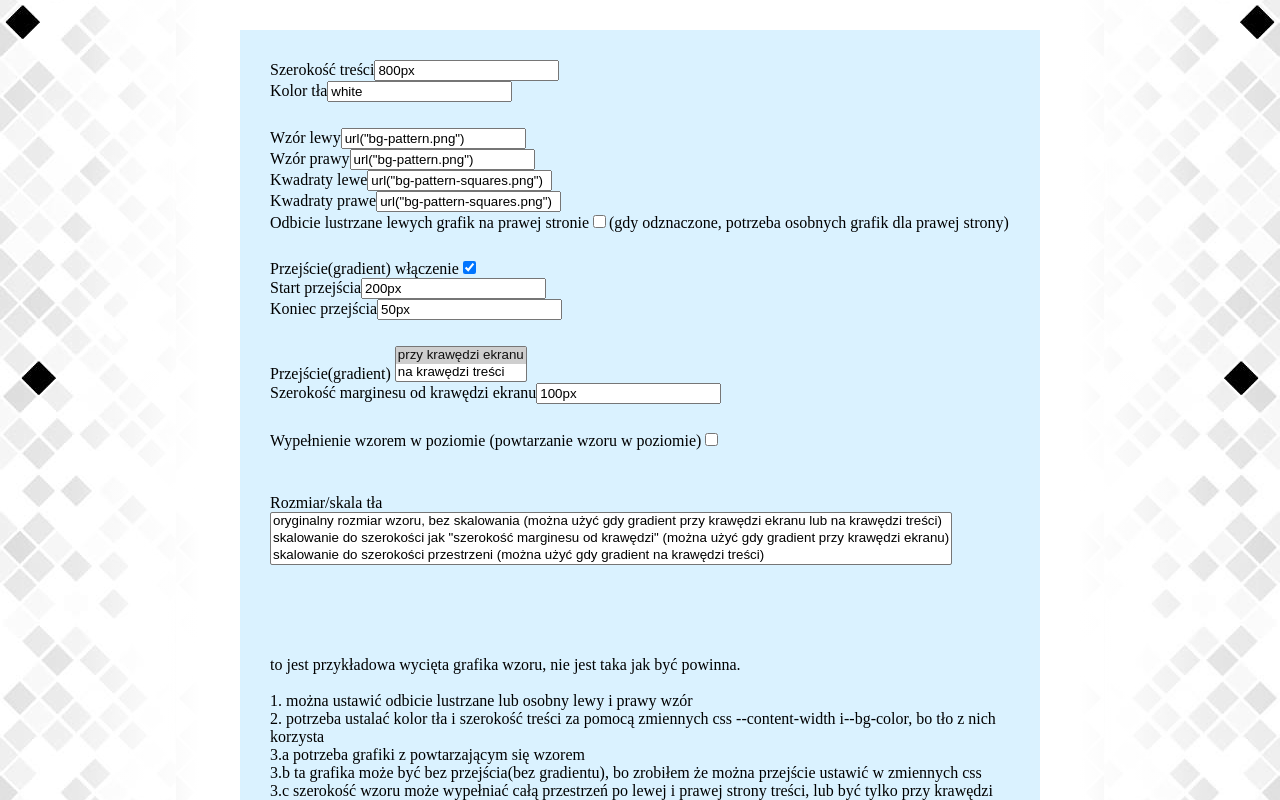
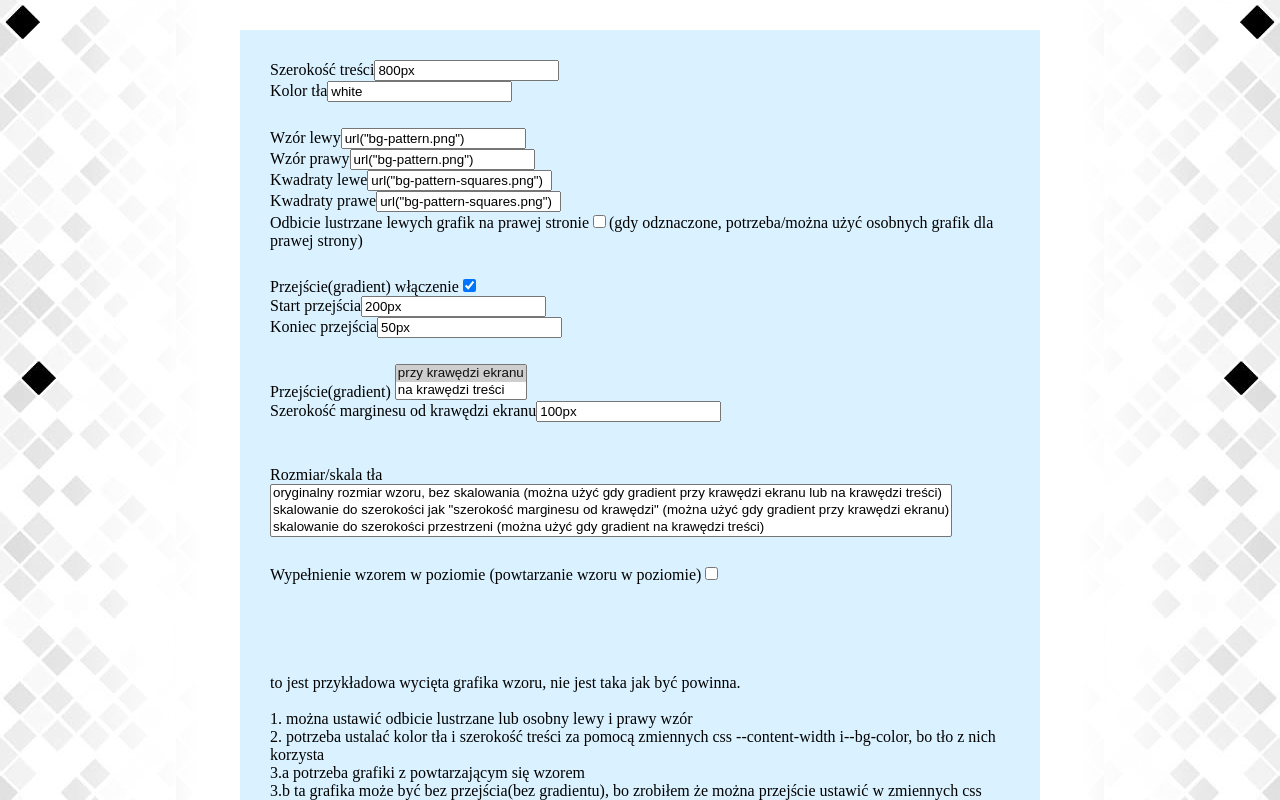
Before and after one commit to lukaszpolowczyk/lukaszpolowczyk.github.io, a plain HTML site: page bg-tests.html in a window 1280 px wide. Shown: the top 800 px of the page. Drawn offline with Linux system fonts and the light colour scheme.

Commit message:
Update bg-tests.html

```diff
--- a/bg-tests.html
+++ b/bg-tests.html
@@ -18,7 +18,7 @@
 		<label>Wzór prawy<input type="text" id="bg-patter-url-right"></label>
 		<label>Kwadraty lewe<input type="text" id="bg-squares-url-left"></label>
 		<label>Kwadraty prawe<input type="text" id="bg-squares-url-right"></label>
-		<label>Odbicie lustrzane lewych grafik na prawej stronie<input type="checkbox" id="mirror">(gdy odznaczone, potrzeba osobnych grafik dla prawej strony)</label>
+		<label>Odbicie lustrzane lewych grafik na prawej stronie<input type="checkbox" id="mirror">(gdy odznaczone, potrzeba/można użyć osobnych grafik dla prawej strony)</label>
 		<hr>
 
 		<label>Przejście(gradient) włączenie<input type="checkbox" id="bg-fade-color"></label>
@@ -30,8 +30,6 @@
 				<option value=" var(--content-edge)">na krawędzi treści</option>
 			</select></label>
 		<label>Szerokość marginesu od krawędzi ekranu<input type="text" id="screen-edge-margin-width"></label>
-		<hr>
-		<label>Wypełnienie wzorem w poziomie (powtarzanie wzoru w poziomie)<input type="checkbox" id="bg-repeat"></label>
 		<hr><br>
 		<label>Rozmiar/skala tła
 			<select id="bg-pattern-size" size="3">
@@ -39,6 +37,8 @@
 			<option value=" var(--screen-edge-margin-width)">skalowanie do szerokości jak "szerokość marginesu od krawędzi" (można użyć gdy gradient przy krawędzi ekranu)</option>
 			<option value=" calc(100% - var(--content-edge))">skalowanie do szerokości przestrzeni (można użyć gdy gradient na krawędzi treści)</option>
 		 </select></label>
+		<hr>
+		<label>Wypełnienie wzorem w poziomie (powtarzanie wzoru w poziomie)<input type="checkbox" id="bg-repeat"></label>
 		</div>
 		<br>
 		<br>
```
